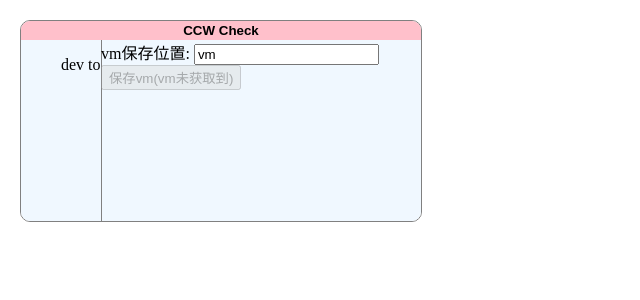
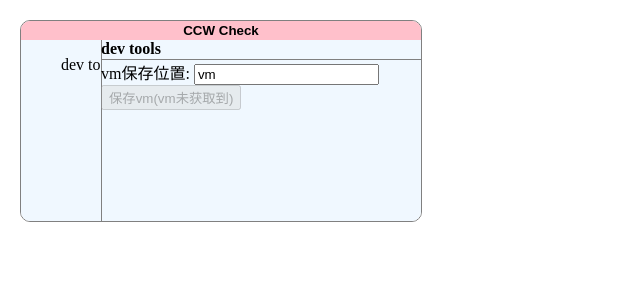
Before and after one commit to BenPaoDeXiaoZhi/ccwFireWall, a Svelte app: page / in a window 1280 px wide. Shown: the top 300 px of the page, without its empty margins (0-640 px from the left). Built offline with nearby package versions, Linux system fonts and the light colour scheme; the HTML template or start-up script is replaced by a standard one.

Commit message:
更新 App.svelte

```diff
--- a/src/App.svelte
+++ b/src/App.svelte
@@ -60,6 +60,7 @@
     <div
       bind:this={container}
     >
+      <header>{current.name}</header>
       {#if current.main}
         <current.main
           { vm }
@@ -102,4 +103,10 @@
     grid-template-columns: 0.2fr 0.8fr;
     transition: 0.5s;
   }
+  header {
+    width: 100%;
+    height: 1.2em;
+    font-weight: bold;
+    border-bottom: 1px solid gray;
+  }
 </style>
```
